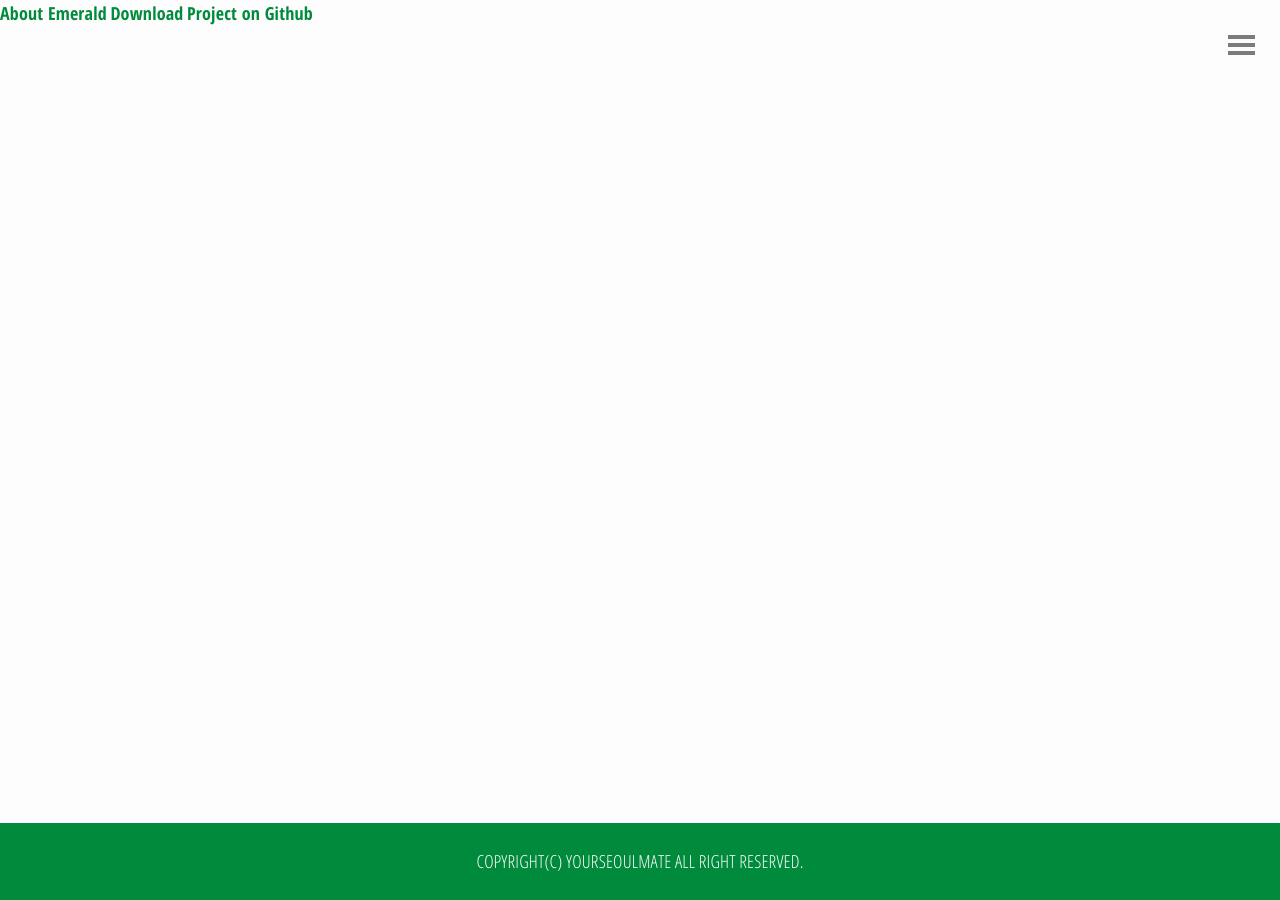
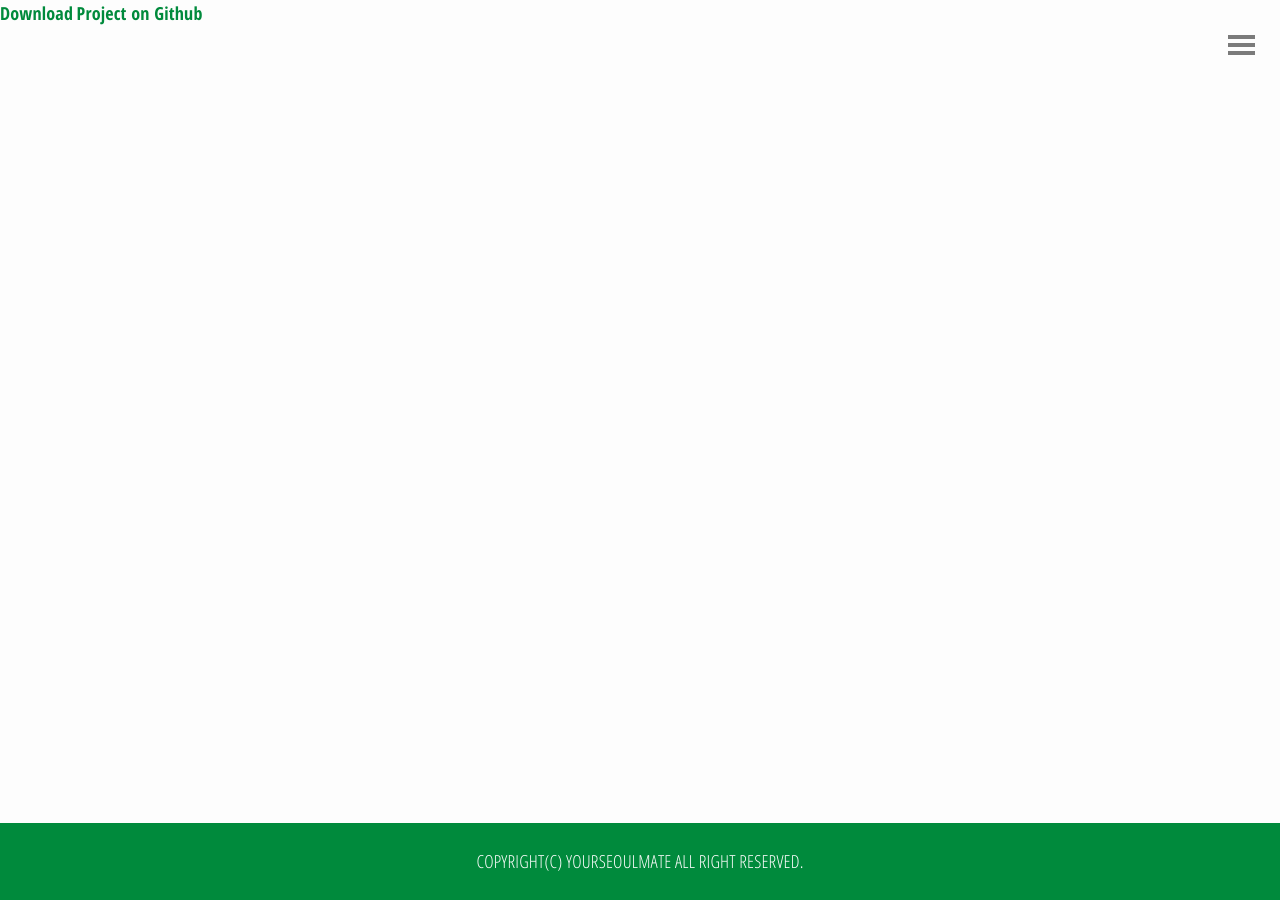
Before and after one commit to daysie0917/yourseoulmate, a Jekyll site: the page built from index.html, in a window 1280 px wide and 900 px high. Built offline with Jekyll 4.4.1, drawn with Linux system fonts in a browser that asks for light colours; the list of posts is cut into pages by our own code.

```diff
--- a/_includes/menu.html
+++ b/_includes/menu.html
@@ -5,7 +5,7 @@
 		<!-- Nav pages -->
 	  {% for page in site.pages %}
 	    {% if page.layout == "page" %}
-	      <a href="{% if site.baseurl == "/" %}{{ page.url }}{% else %}{{ page.url | prepend: site.baseurl }}{% endif %}" title="{{ page.title }}">{{ page.title }}</a>
+	      <!-- <a href="{% if site.baseurl == "/" %}{{ page.url }}{% else %}{{ page.url | prepend: site.baseurl }}{% endif %}" title="{{ page.title }}">{{ page.title }}</a> -->
 	    {% endif %}
 	  {% endfor %}
 
```
